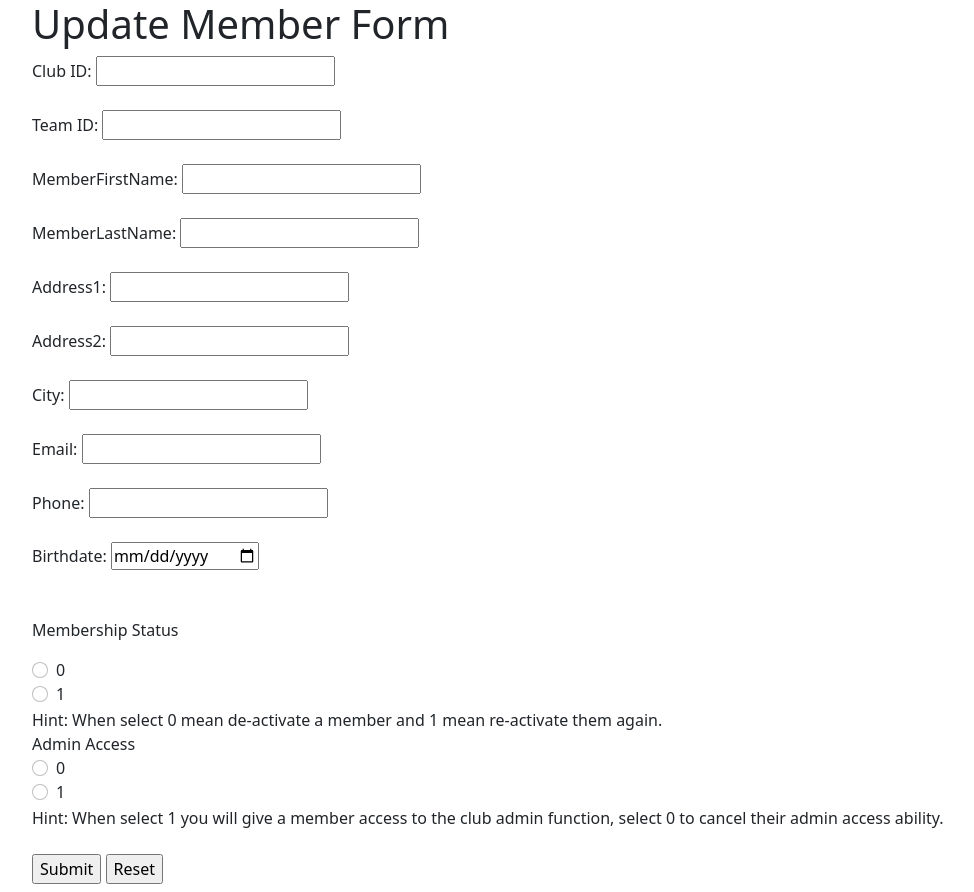
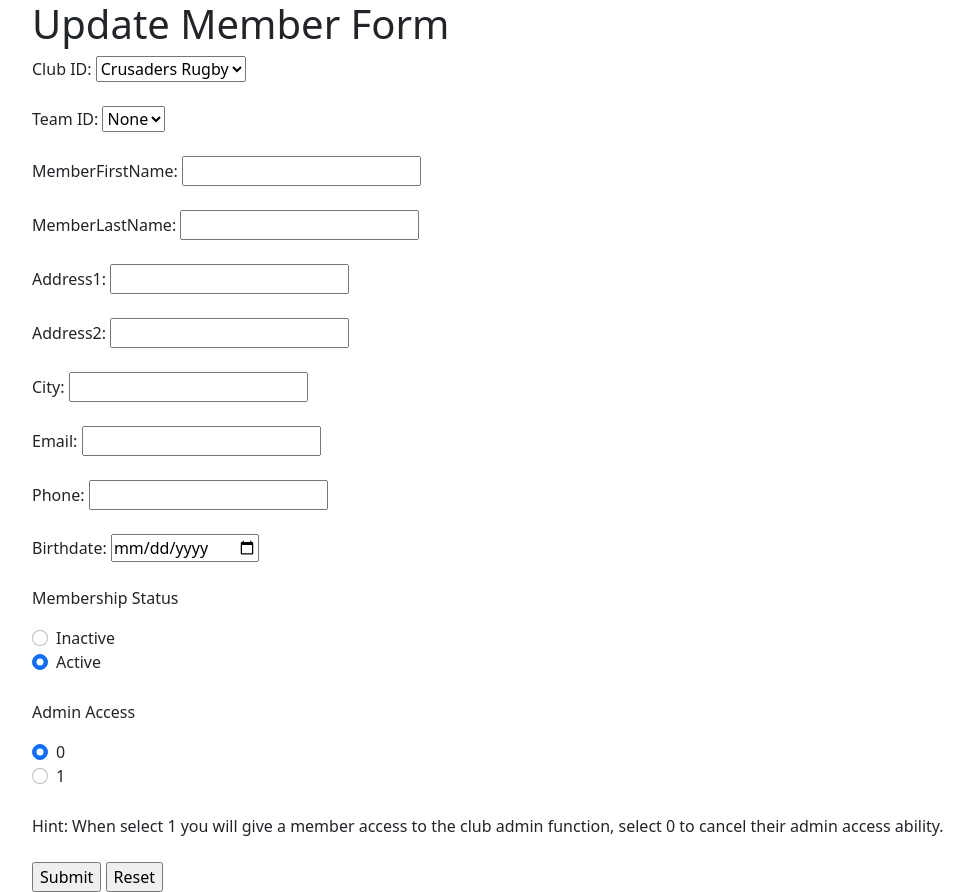
Before and after one commit to alecnadel/RugbyClubWebApp, a Flask app: page /admin/clubmember/update in a window 1280 px wide. Shown: the whole page, without its empty margins (50-1024 px from the left). Run offline with Flask 2, Linux system fonts and the light colour scheme; data that the repository does not hold is empty.

Commit message:
Did a lot of minor changes
Edit update members detail from Admin function. Make the teamid and clubid into a drop down menu selection along the way fix many little errors. Making sure the team id can be a None value mean a member can belong to no rugby team.

```diff
--- a/app.py
+++ b/app.py
@@ -116,8 +116,9 @@ def getAdmin():
     cur.execute("select ClubID, TeamName, TeamGrade from Teams;")
     all_teams = cur.fetchall()
     tm = [desc[0] for desc in cur.description]
-    cur.execute("""select FixtureID, FixtureDate, HT.TeamName as HomeTeamName, AWT.TeamName as AwayTeamName from Fixtures join Teams as HT on Fixtures.HomeTeam = HT.TeamID
-join Teams as AWT on Fixtures.AwayTeam = AWT.TeamID;""")
+    cur.execute("""select FixtureID, FixtureDate, HT.TeamName as HomeTeamName, AWT.TeamName as AwayTeamName from Fixtures
+                    join Teams as HT on Fixtures.HomeTeam = HT.TeamID
+                    join Teams as AWT on Fixtures.AwayTeam = AWT.TeamID;""")
     new_game = cur.fetchall()
     nfixture = [desc[0] for desc in cur.description]
     return render_template('admin.html',team=all_teams,selectteam=tm,ClubNews=select_News,News=ClubNews,fix=new_game,new=nfixture)
@@ -151,6 +152,7 @@ def viewmember():
         cur = getCursor()
         cur.execute("select * from Members;")
         memberresult = cur.fetchall()
+        print(f"memberresult={memberresult}") #MemberID
         coldbresult = [desc[0] for desc in cur.description]
         print(f"{coldbresult}")
         return render_template('viewmember.html',dbmemberresult=memberresult,col=coldbresult)
@@ -193,7 +195,7 @@ def addmember():
         Email, Phone, Birthdate, MembershipStatus, AdminAccess) VALUES (%s,%s,%s,%s,%s,%s,%s,%s,%s,%s,%s);""",
         (str(id),First_Name,Last_Name,Address1,Address2,City,Email,Phone,Birthdate,Memberstatus,Adminaccess,))
         cur.execute("""SELECT MemberID, MemberFirstName, MemberLastName, Address1, Address2, City, Email, Phone,
-        Birthdate, MembershipStatus, AdminAccess FROM Members where MemberID=%s and MembershipStatus=1 and AdminAccess=0;""",(str(id),))
+        Birthdate, MembershipStatus, AdminAccess FROM Members where MemberID=%s;""",(str(id),))
         select_member = cur.fetchall()
         membercol = [desc[0] for desc in cur.description]
         return redirect(url_for('viewmember',insertmember=select_member,mber=membercol))
@@ -224,22 +226,29 @@ def updatemember():
             BirthDate = request.form.get('Birthdate')
             MembershipStatus = request.form.get('MembershipStatus')
             AdminAccess = request.form.get('AdminAccess')
+            if teamid == "NULL":
+                teamid = None
             cur = getCursor()
             cur.execute("""UPDATE Members SET ClubID=%s, TeamID=%s, MemberFirstName=%s, MemberLastName=%s, Address1=%s, Address2=%s,
             City=%s, Email=%s, Phone=%s, Birthdate=%s, MembershipStatus=%s, AdminAccess=%s where MemberID=%s;""",
             (clubid,teamid,MemberFirstName,MemberLastName,Address1,Address2,City,Email,Phone,BirthDate,MembershipStatus,AdminAccess,memberid,))
             memberID = cur.fetchall()
-            return redirect(url_for("viewmember",pickID=memberID))
+            print(memberID)
+            return redirect(url_for("viewmember"))
     else:
         MemberID = request.args.get('MemberID')
+        print(f"MemberID={MemberID}")
         if MemberID == '':
             return redirect("/")
         else:
             cur = getCursor()
-            cur.execute("SELECT * FROM Members where MemberID=%s;",(str(MemberID),))
-            memberresult = cur.fetchone()
-            print(memberresult)
-            return render_template('updatemember.html',memberdetails=memberresult)
+            cur.execute("select * from Members left join Teams on Members.TeamID = Teams.TeamID where MemberID=%s;",(MemberID,))
+            memberresult = cur.fetchall()
+            print(f"memberresult={memberresult}")
+            ClubID = 23
+            cur.execute("SELECT TeamID, TeamName FROM Teams where ClubID=%s;",(ClubID,))
+            tmid = cur.fetchall()
+            return render_template('updatemember.html',memberdetails=memberresult,tmid=tmid)
 
 #This part allow admin to add new rugby team and a new opposition team for them to play the game.
 #TeamID will be generated when a new team added to the system, same with the opposition team.
@@ -267,6 +276,8 @@ def addnewteam():
 #Here again use insert SQL query to add it onto database and select to get the data from SQL database.
 #Two selects use join table from SQL query to get the teamnames with hometeam and awayteam to show two different teams play on the same grade.
 #Redirect route used to get the admin back to their club admin page when a new fixture is add to the club.
+#My logic with 'GET' request there is show the admin all team names and with the grade next to the team name that they pick,
+#so the admin should not pick the same team name and pick the home team and away team the same grade.
 @app.route('/admin/rugbygame', methods=['GET', 'POST'])
 def addnewgame():
     if request.method == 'POST':
--- a/templates/newfixtures.html
+++ b/templates/newfixtures.html
@@ -14,7 +14,7 @@
     <form action="/admin/rugbygame" method="POST"> <br>
 
       <label for="FixtureDate">Fixture Date:</label>
-      <input type="date" id="FixtureDate" name="FixtureDate"/> <br> <br>
+      <input type="date" id="FixtureDate" name="FixtureDate" required/> <br> <br>
 
       <label for="HomeTeam">HomeTeam:</label>
       <select id="HomeTeam" name="HomeTeam" class="form select">
@@ -33,7 +33,9 @@
 
       <input type="Submit"/>
       <input type="Reset"/>
-
+<!--This is for admin to create a new fixture with fixture date, all the team names and the grade name in the drop down menu for admin to choose.
+Note that I put grade name in with the team name drop down because it is easier for admin to select it at the same time but make sure not select
+the same team name and must match the same grade name when create a new game.-->
     </form>
 
 </body>
--- a/templates/newteam.html
+++ b/templates/newteam.html
@@ -32,7 +32,8 @@
       <input type="Submit" value='Add'/>
       <input type="Reset"/>
 <!--A form and new route created for admin to add a new team to the club.
-  With POST method allow submit the form through the system and update the Teams table in the database.-->
+  With POST method allow submit the form through the system and update the Teams table in the database.
+The selectgrade is the variable pass through and 0 is the clubID index position and 1 is TeamGrade index position in the SQL query.-->
     </form>
 
 </body>
--- a/templates/updatemember.html
+++ b/templates/updatemember.html
@@ -18,50 +18,61 @@
 The second form action making sure the data update to the right place in the browser.-->
 
         {% if memberdetails %}
-        <input type="hidden" name="MemberID" value="{{memberdetails[0]}}" />
+        <input type="hidden" name="MemberID" value="{{memberdetails[0][0]}}" />
         {% endif %}
 <!--Here if statement in Jinja template tells the user if update the member details, then add a new field to the form and the memberID use in value there.-->
         <label for="ClubID">Club ID:</label>
-        <input type="number" id="ClubID" name="ClubID" {% if memberdetails %} value="{{memberdetails[1]}}" {% endif %}/> <br/> <br>
+        <select id="ClubID" name="ClubID" class="form select">
+                <option id="ClubID" name="ClubID" value="23">Crusaders Rugby</option>
+
+
+        </select> <br> <br/>
         <label for="TeamID">Team ID:</label>
-        <input type="number" id="TeamID" name="TeamID" {% if memberdetails %} value="{{memberdetails[2]}}" {% endif %}/> <br/> <br>
+        <select id="TeamID" name="TeamID" class="form select">
+                {% if memberdetails %}
+                <option value="{{memberdetails[0][2]}}">{{memberdetails[0][15]}}</option>
+                {% endif %}
+                  {% for team in tmid %}
+                  <option value="{{team[0]}}">{{team[1]}}</option>
+                  {% endfor %}
+                  <option value="NULL">None</option>
+        </select> <br> <br/>
 
         <label for="MemberFirstName">MemberFirstName:</label>
-        <input type="text" id="MemberFirstName" name="MemberFirstName" required {% if memberdetails %} value="{{memberdetails[3]}}" {% endif %}/> <br/> <br>
+        <input type="text" id="MemberFirstName" name="MemberFirstName" required {% if memberdetails %} value="{{memberdetails[0][3]}}" {% endif %}/> <br/> <br>
         <label for="MemberLastName">MemberLastName:</label>
-        <input type="text" id="MemberLastName" name="MemberLastName" required {% if memberdetails %} value="{{memberdetails[4]}}" {% endif %}/> <br/> <br>
+        <input type="text" id="MemberLastName" name="MemberLastName" required {% if memberdetails %} value="{{memberdetails[0][4]}}" {% endif %}/> <br/> <br>
 
         <label for="Address1">Address1:</label>
-        <input type="text" id="Address1" name="Address1" required {% if memberdetails %} value="{{memberdetails[5]}}" {% endif %}/> <br/> <br>
+        <input type="text" id="Address1" name="Address1" required {% if memberdetails %} value="{{memberdetails[0][5]}}" {% endif %}/> <br/> <br>
         <label for="Address2">Address2:</label>
-        <input type="text" id="Address2" name="Address2" required {% if memberdetails %} value="{{memberdetails[6]}}" {% endif %}/> <br/> <br>
+        <input type="text" id="Address2" name="Address2" required {% if memberdetails %} value="{{memberdetails[0][6]}}" {% endif %}/> <br/> <br>
         <label for="City">City:</label>
-        <input type="text" id="City" name="City" required {% if memberdetails %} value="{{memberdetails[7]}}" {% endif %}/> <br/> <br>
+        <input type="text" id="City" name="City" required {% if memberdetails %} value="{{memberdetails[0][7]}}" {% endif %}/> <br/> <br>
 <!--Give a space separate each part of the field. if statements to set the value to the Jinja variable name with index number to know
 which column of data pass through from the database and update the data accordingly.-->
         <label for="Email">Email:</label>
-        <input type="email" id="Email" name="Email" required {% if memberdetails %} value="{{memberdetails[8]}}" {% endif %}/> <br/> <br>
+        <input type="email" id="Email" name="Email" required {% if memberdetails %} value="{{memberdetails[0][8]}}" {% endif %}/> <br/> <br>
         <label for="Phone">Phone:</label>
-        <input type="number" id="Phone" name="Phone" required {% if memberdetails %} value="{{memberdetails[9]}}" {% endif %}/> <br/> <br>
+        <input type="number" id="Phone" name="Phone" required {% if memberdetails %} value="{{memberdetails[0][9]}}" {% endif %}/> <br/> <br>
         <label for="Birthdate">Birthdate:</label>
-        <input type='date' id="Birthdate" name="Birthdate" required {% if memberdetails %} value="{{memberdetails[10]}}" {% endif %}/> <br/> <br>
+        <input type='date' id="Birthdate" name="Birthdate" required {% if memberdetails %} value="{{memberdetails[0][10]}}" {% endif %}/> <br/> <br>
 <!--The if statements set the default value to the variable that we are working on to update the data-->
-        <br><p>Membership Status</p>
+        <p>Membership Status</p>
         <div class="form-check">
-        <input class="form-check-input" type="radio" id="MembershipStatus" name="MembershipStatus" value="0" {% if memberdetails %} value="{{memberdetails[11]}}" {% endif %}/>
-        <label class="form-check-label" for="MembershipStatus">0</label> <br>
-        <input class="form-check-input" type="radio" id="MembershipStatus" name="MembershipStatus" value="1" {% if memberdetails %} value="{{memberdetails[11]}}" {% endif %}/>
-        <label class="form-check-label" for="MembershipStatus">1</label> <br>
-        </div>
-        Hint: When select 0 mean de-activate a member and 1 mean re-activate them again. <br>
+        <input class="form-check-input" type="radio" id="MembershipStatus" name="MembershipStatus" value="0" {% if memberdetails %} value="{{memberdetails[0][11]}}" {% endif %}/>
+        <label class="form-check-label" for="MembershipStatus">Inactive</label> <br>
+        <input class="form-check-input" type="radio" id="MembershipStatus" name="MembershipStatus" value="1"checked {% if memberdetails %} value="{{memberdetails[0][11]}}" {% endif %}/>
+        <label class="form-check-label" for="MembershipStatus">Active</label>
+        </div> <br>
 <!--Check if membership status active or not, 1 mean active member, 0 mean not a active member. Admin has the option to activate or de-activate member-->
-        <p1>Admin Access</p1>
+        <p>Admin Access</p>
         <div class="form-check">
-        <input class="form-check-input" type="radio" id="AdminAccess" name="AdminAccess" value="0" {% if memberdetails %} value="{{memberdetails[12]}}" {% endif %}/>
+        <input class="form-check-input" type="radio" id="AdminAccess" name="AdminAccess" value="0"checked {% if memberdetails %} value="{{memberdetails[0][12]}}" {% endif %}/>
         <label class="form-check-label" for="AdminAccess">0</label> <br>
-        <input class="form-check-input" type="radio" id="AdminAccess" name="AdminAccess" value="1" {% if memberdetails %} value="{{memberdetails[12]}}" {% endif %}/>
-        <label class="form-check-label" for="AdminAccess">1</label> <br>
-        </div>
+        <input class="form-check-input" type="radio" id="AdminAccess" name="AdminAccess" value="1" {% if memberdetails %} value="{{memberdetails[0][12]}}" {% endif %}/>
+        <label class="form-check-label" for="AdminAccess">1</label>
+        </div> <br>
         Hint: When select 1 you will give a member access to the club admin function, select 0 to cancel their admin access ability. <br>
 <!--Admin also can appoint a member as admin by select 1, then a member can have access to admin feature of the app, or select 0 to cancel the member ability access to admin function-->
         <br><input type="Submit"/>
```
Also changed, not shown: templates/addmember.html (+7 -7 lines).
